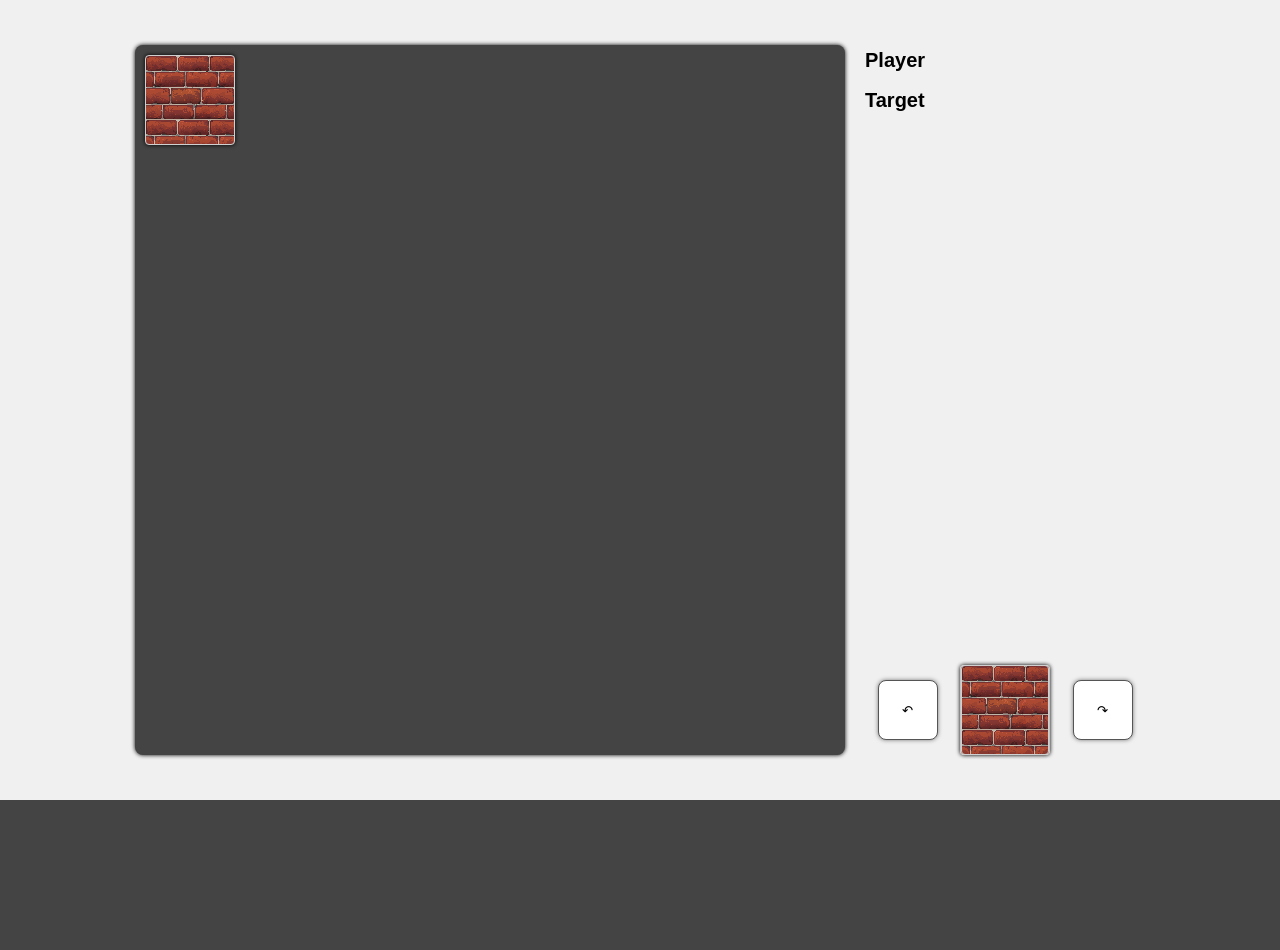
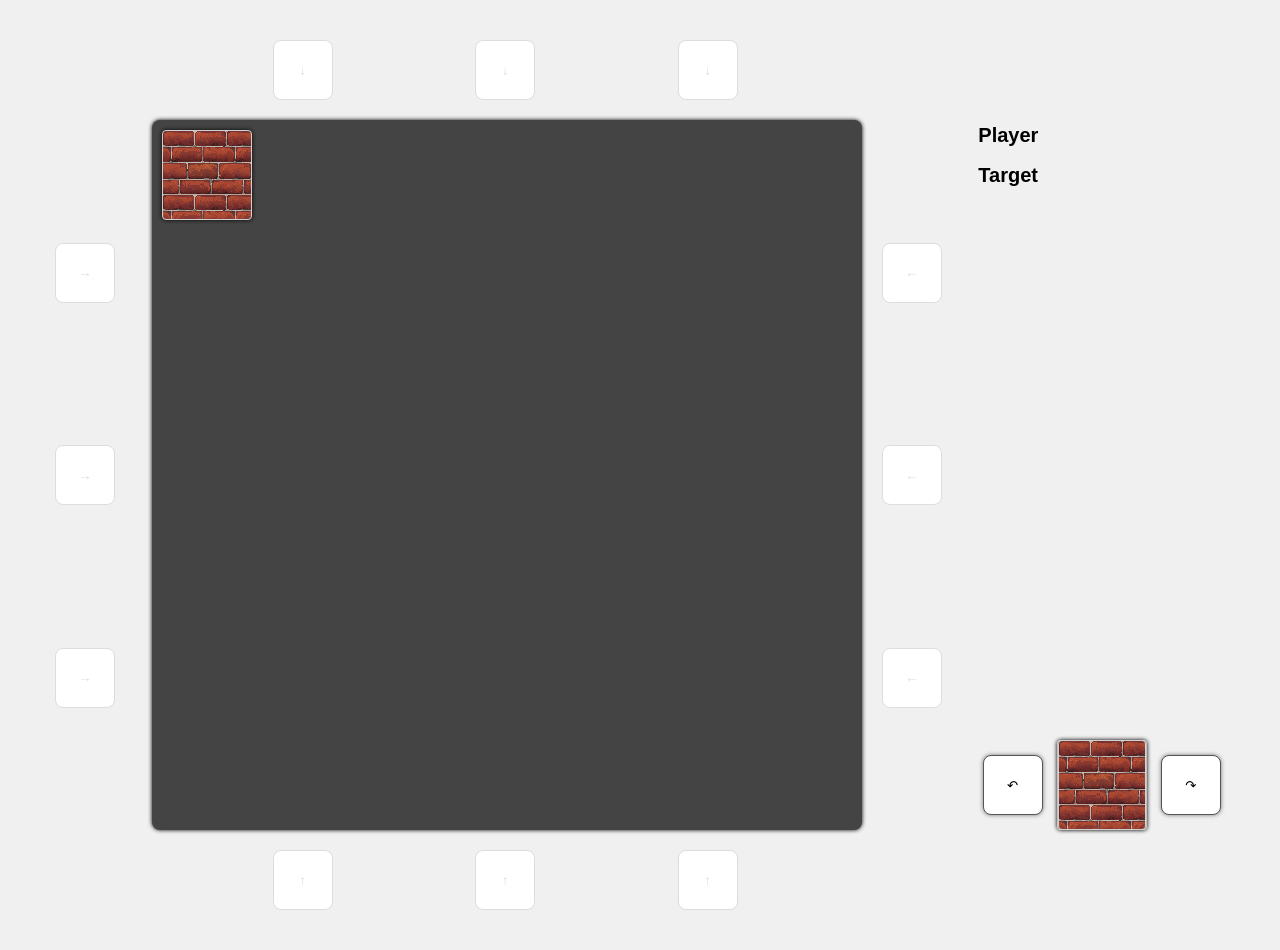
Before and after one commit to marmelab/labyrinth, a Symfony app: template webapp/templates/home/index.html.twig in a window 1280 px wide. Before the commit the page ends 800 px from the top, so only its background shows below. Run offline with Twig, Linux system fonts and the light colour scheme; the template is opened without the code that fills it: most values are stand-ins (such as "Sample title", 1, 10 or a date in 2020); some libraries are stand-ins or nearby versions.

Commit message:
Add insert tile support

```diff
--- a/webapp/public/styles/app.css
+++ b/webapp/public/styles/app.css
@@ -33,8 +33,37 @@
 
 .game {
     display: flex;
+    flex-direction: column;
     gap: 20px;
-    width: calc((var(--tile-size) * 7) + 380px);
+    width: calc((var(--tile-size) * 7) + 540px);
+}
+
+.game__row {
+    display: flex;
+    flex-direction: row;
+    gap: 20px;
+    flex-grow: 1;
+}
+
+.game__actions {
+    display: flex;
+    justify-content: space-evenly;
+    gap: 20px;
+}
+
+.game__actions--top,
+.game__actions--bottom {
+    flex-direction: row;
+    width: 100%;
+    flex-grow: 1;
+    padding-left: 95px;
+    padding-right: 365px;
+}
+
+.game__actions--right,
+.game__actions--left {
+    flex-direction: column;
+    flex-grow: 1;
 }
 
 .game button {
@@ -59,6 +88,12 @@
     margin-top: 2px;
 }
 
+.game button[disabled] {
+    color: #dddddd;
+    border: 1px #dddddd solid;
+    box-shadow: none;
+    cursor: default;
+}
 
 /**
  * Board
--- a/webapp/src/Form/Type/RotateRemainingType.php
+++ b/webapp/src/Form/Type/RotateRemainingType.php
@@ -2,10 +2,7 @@
 namespace App\Form\Type;
 
 use Symfony\Component\Form\AbstractType;
-use Symfony\Component\Form\Extension\Core\Type\EnumType;
 use Symfony\Component\Form\FormBuilderInterface;
-
-use App\Service\Rotation;
 
 class RotateRemainingType extends AbstractType
 {
--- a/webapp/src/Service/DomainServiceInterface.php
+++ b/webapp/src/Service/DomainServiceInterface.php
@@ -7,4 +7,6 @@
     function newBoard(): array;
 
     function rotateRemainingTile(array $board, Rotation $rotation): array;
+
+    function insertTile(array $board, Direction $direction, int $index): array;
 }
--- a/webapp/templates/home/index.html.twig
+++ b/webapp/templates/home/index.html.twig
@@ -10,6 +10,28 @@
 
 {% block body %}
 	<div class="game">
+		<div class="game__actions game__actions--top">
+			{% for i in range(1, 5, 2) %}
+				<form action="{{ url('board_insert_tile_top') }}" method="POST">
+					<input type="hidden" name="insert_tile[_token]" value="{{ csrf_token('insert_tile') }} ">
+					<input type="hidden" name="insert_tile[index]" value="{{i}}">
+					<button {% if board.gameState != 0 %} disabled {% endif %}>↓</button>
+				</form>
+			{% endfor %}
+		</div>
+
+		<div class="game__row">
+			<div class="game__actions game__actions--left">
+				{% for i in range(1, 5, 2) %}
+					<form action="{{ url('board_insert_tile_left') }}" method="POST">
+						<input type="hidden" name="insert_tile[_token]" value="{{ csrf_token('insert_tile') }} ">
+						<input type="hidden" name="insert_tile[index]" value="{{i}}">
+
+						<button {% if board.gameState != 0 %} disabled {% endif %}>→</button>
+					</form>
+				{% endfor %}
+			</div>
+
 			<div class="board">
 				{% for line in board.tiles %}
 					{% for boardTile in line %}
@@ -20,6 +42,17 @@
 							</div>
 						</div>
 					{% endfor %}
+				{% endfor %}
+			</div>
+
+			<div class="game__actions game__actions--right">
+				{% for i in range(1, 5, 2) %}
+					<form action="{{ url('board_insert_tile_right') }}" method="POST">
+						<input type="hidden" name="insert_tile[_token]" value="{{ csrf_token('insert_tile') }} ">
+						<input type="hidden" name="insert_tile[index]" value="{{i}}">
+
+						<button {% if board.gameState != 0 %} disabled {% endif %}>←</button>
+					</form>
 				{% endfor %}
 			</div>
 
@@ -69,4 +102,16 @@
 				</div>
 			</div>
 		</div>
+
+		<div class="game__actions game__actions--bottom">
+			{% for i in range(1, 5, 2) %}
+				<form action="{{ url('board_insert_tile_bottom') }}" method="POST">
+					<input type="hidden" name="insert_tile[_token]" value="{{ csrf_token('insert_tile') }} ">
+					<input type="hidden" name="insert_tile[index]" value="{{i}}">
+
+					<button {% if board.gameState != 0 %} disabled {% endif %}>↑</button>
+				</form>
+			{% endfor %}
+		</div>
+	</div>
 {% endblock %}
```
Also changed, not shown: webapp/src/Controller/BoardController.php (+43 -0 lines), webapp/src/Controller/HomeController.php (+3 -11 lines), webapp/src/Form/Type/InsertTileType.php (added, +17 -0 lines), webapp/src/Service/Direction.php (added, +14 -0 lines), webapp/src/Service/DomainService.php (+17 -0 lines), README.md, 3 other files. Lines whose indentation alone changed are shown as unchanged.
